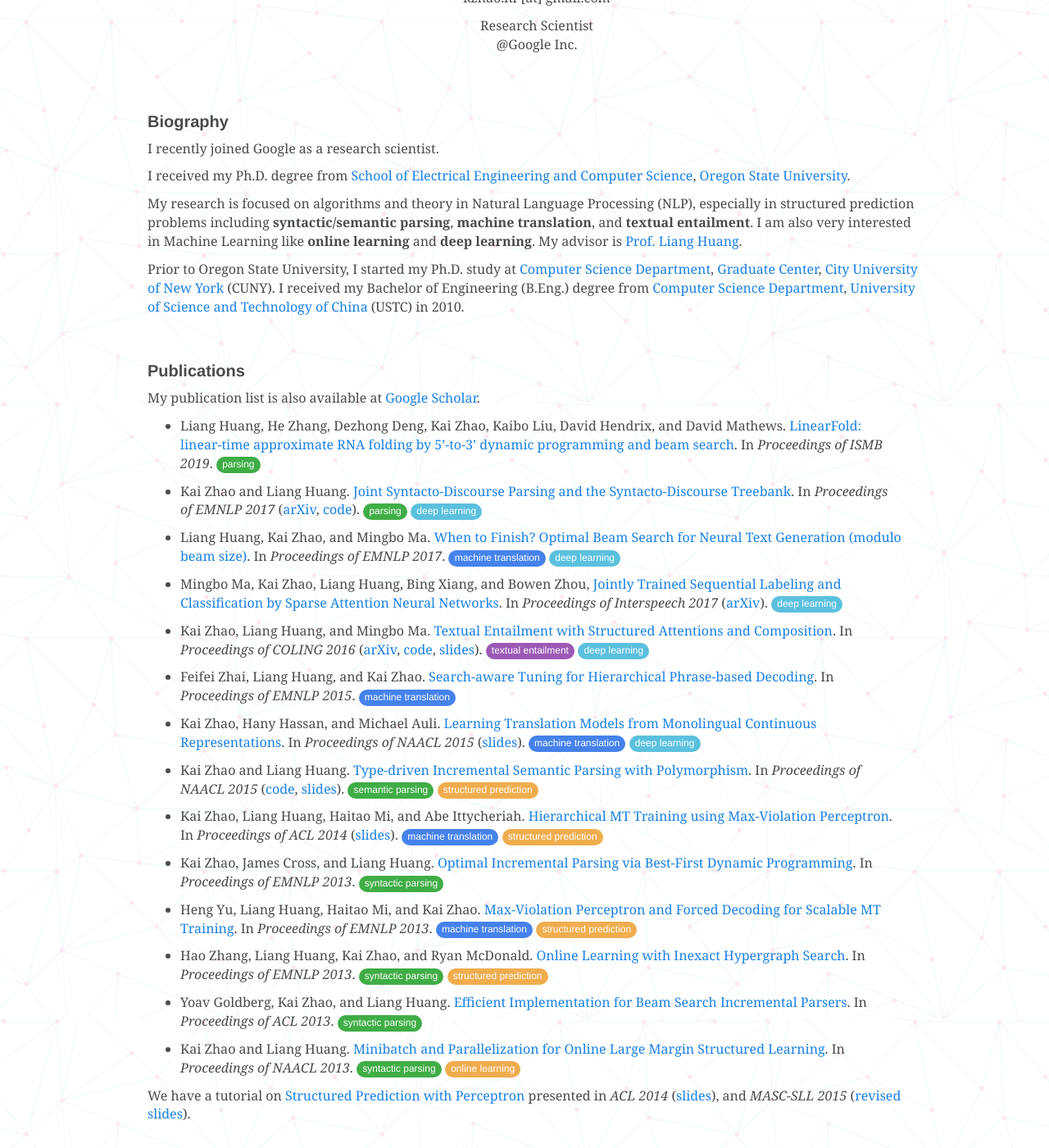
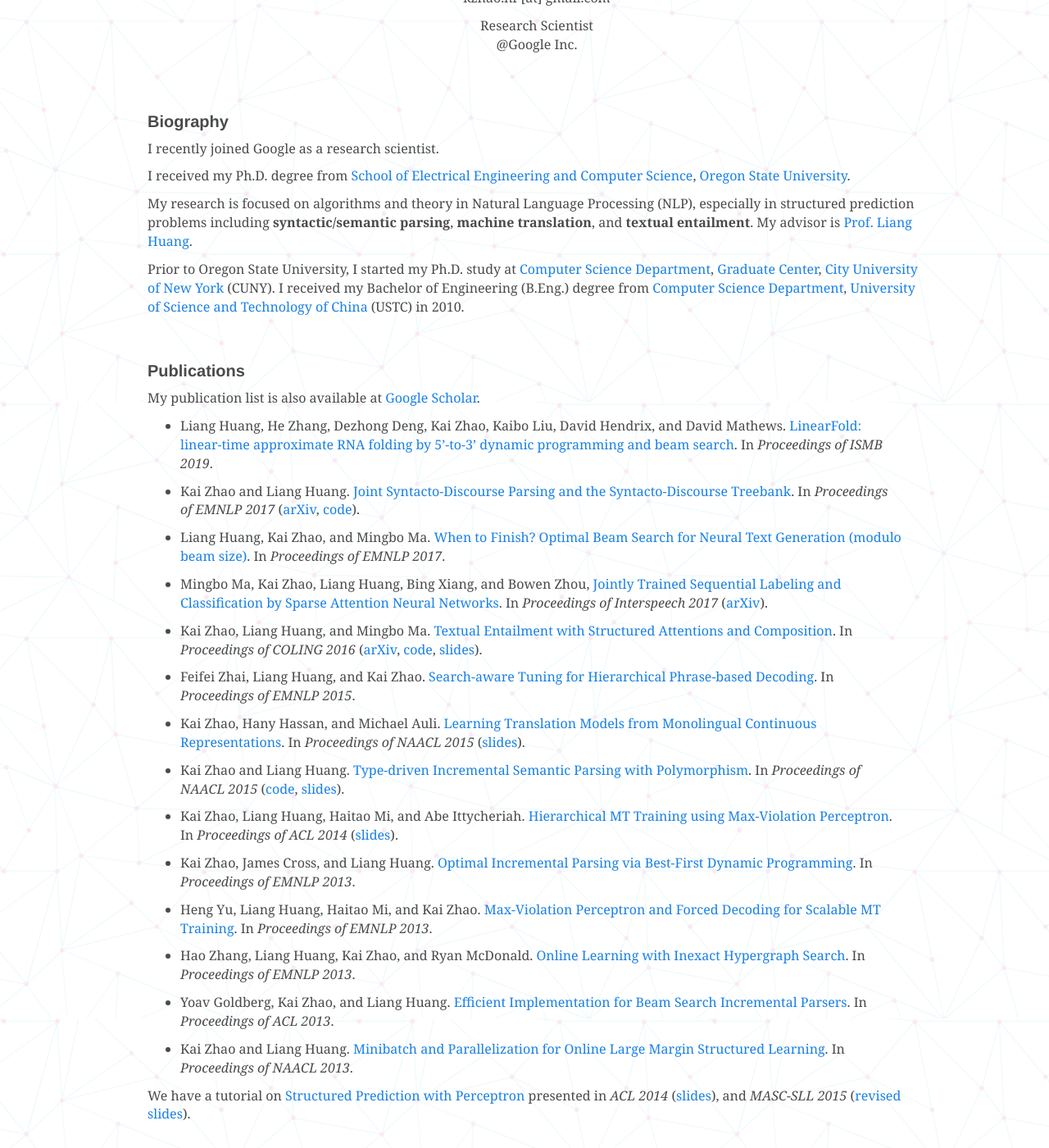
Before and after one commit to kaayy/kaayy.github.io, a Jekyll site: the page built from index.md, in a window 1280 px wide and 1400 px high, scrolled down 262 px. Shown: the whole window at 82% size. Built offline with Jekyll 4.4.1, drawn with Linux system fonts in a browser that asks for light colours; nearby versions of some CDN libraries.

Commit message:
Update index.md

```diff
--- a/index.md
+++ b/index.md
@@ -25,7 +25,7 @@
 
 I received my Ph.D. degree from [School of Electrical Engineering and Computer Science](http://eecs.oregonstate.edu/), [Oregon State University](http://www.oregonstate.edu).
 
-My research is focused on algorithms and theory in Natural Language Processing (NLP), especially in structured prediction problems including **syntactic/semantic parsing**, **machine translation**, and **textual entailment**. I am also very interested in Machine Learning like **online learning** and **deep learning**. My advisor is [Prof. Liang Huang](http://web.engr.oregonstate.edu/~huanlian/).
+My research is focused on algorithms and theory in Natural Language Processing (NLP), especially in structured prediction problems including **syntactic/semantic parsing**, **machine translation**, and **textual entailment**. My advisor is [Prof. Liang Huang](http://web.engr.oregonstate.edu/~huanlian/).
 
 Prior to Oregon State University, I started my Ph.D. study at [Computer Science Department](http://cs.gc.cuny.edu/), [Graduate Center](http://www.gc.cuny.edu/), [City University of New York](http://www.cuny.edu/index.html) (CUNY). I received my Bachelor of Engineering (B.Eng.) degree from [Computer Science Department](http://cs.ustc.edu.cn/), [University of Science and Technology of China](http://www.ustc.edu.cn/) (USTC) in 2010.
 
@@ -41,33 +41,33 @@
 
 My publication list is also available at [Google Scholar](http://scholar.google.com/citations?user=5CCzY6MAAAAJ&hl=en).
 
-* Liang Huang, He Zhang, Dezhong Deng, Kai Zhao, Kaibo Liu, David Hendrix, and David Mathews. [LinearFold: linear-time approximate RNA folding by 5’-to-3’ dynamic programming and beam search](https://academic.oup.com/bioinformatics/article-pdf/35/14/i295/29098742/btz375.pdf). In _Proceedings of ISMB 2019_. <span class="label label-success label-as-badge">parsing</span>
+* Liang Huang, He Zhang, Dezhong Deng, Kai Zhao, Kaibo Liu, David Hendrix, and David Mathews. [LinearFold: linear-time approximate RNA folding by 5’-to-3’ dynamic programming and beam search](https://academic.oup.com/bioinformatics/article-pdf/35/14/i295/29098742/btz375.pdf). In _Proceedings of ISMB 2019_.
 
-* Kai Zhao and Liang Huang. [Joint Syntacto-Discourse Parsing and the Syntacto-Discourse Treebank](http://aclweb.org/anthology/D/D17/D17-1225.pdf). In _Proceedings of EMNLP 2017_ ([arXiv](https://arxiv.org/abs/1708.08484), [code](https://github.com/kaayy/josydipa)). <span class="label label-success label-as-badge">parsing</span> <span class="label label-info label-as-badge">deep learning</span>
+* Kai Zhao and Liang Huang. [Joint Syntacto-Discourse Parsing and the Syntacto-Discourse Treebank](http://aclweb.org/anthology/D/D17/D17-1225.pdf). In _Proceedings of EMNLP 2017_ ([arXiv](https://arxiv.org/abs/1708.08484), [code](https://github.com/kaayy/josydipa)).
 
-* Liang Huang, Kai Zhao, and Mingbo Ma. [When to Finish? Optimal Beam Search for Neural Text Generation (modulo beam size)](http://aclweb.org/anthology/D/D17/D17-1227.pdf). In _Proceedings of EMNLP 2017_. <span class="label label-primary label-as-badge">machine translation</span> <span class="label label-info label-as-badge">deep learning</span>
+* Liang Huang, Kai Zhao, and Mingbo Ma. [When to Finish? Optimal Beam Search for Neural Text Generation (modulo beam size)](http://aclweb.org/anthology/D/D17/D17-1227.pdf). In _Proceedings of EMNLP 2017_.
 
-* Mingbo Ma, Kai Zhao, Liang Huang, Bing Xiang, and Bowen Zhou, [Jointly Trained Sequential Labeling and Classification by Sparse Attention Neural Networks](http://www.isca-speech.org/archive/Interspeech_2017/pdfs/1321.PDF). In _Proceedings of Interspeech 2017_ ([arXiv](https://arxiv.org/abs/1709.10191)). <span class="label label-info label-as-badge">deep learning</span>
+* Mingbo Ma, Kai Zhao, Liang Huang, Bing Xiang, and Bowen Zhou, [Jointly Trained Sequential Labeling and Classification by Sparse Attention Neural Networks](http://www.isca-speech.org/archive/Interspeech_2017/pdfs/1321.PDF). In _Proceedings of Interspeech 2017_ ([arXiv](https://arxiv.org/abs/1709.10191)).
 
-* Kai Zhao, Liang Huang, and Mingbo Ma. [Textual Entailment with Structured Attentions and Composition](http://aclweb.org/anthology/C16-1212). In _Proceedings of COLING 2016_ ([arXiv](https://arxiv.org/abs/1701.01126), [code](https://github.com/kaayy/structured-attention), [slides](files/structuredatt_slides.pdf)). <span class="label label-info label-purple label-as-badge">textual entailment</span> <span class="label label-info label-as-badge">deep learning</span>
+* Kai Zhao, Liang Huang, and Mingbo Ma. [Textual Entailment with Structured Attentions and Composition](http://aclweb.org/anthology/C16-1212). In _Proceedings of COLING 2016_ ([arXiv](https://arxiv.org/abs/1701.01126), [code](https://github.com/kaayy/structured-attention), [slides](files/structuredatt_slides.pdf)).
 
-* Feifei Zhai, Liang Huang, and Kai Zhao. [Search-aware Tuning for Hierarchical Phrase-based Decoding](http://aclweb.org/anthology/D/D15/D15-1149.pdf). In _Proceedings of EMNLP 2015_. <span class="label label-primary label-as-badge">machine translation</span>
+* Feifei Zhai, Liang Huang, and Kai Zhao. [Search-aware Tuning for Hierarchical Phrase-based Decoding](http://aclweb.org/anthology/D/D15/D15-1149.pdf). In _Proceedings of EMNLP 2015_.
 
-* Kai Zhao, Hany Hassan, and Michael Auli. [Learning Translation Models from Monolingual Continuous Representations](http://www.aclweb.org/anthology/N/N15/N15-1176.pdf). In _Proceedings of NAACL 2015_ ([slides](files/continuoustm_slides.pdf)). <span class="label label-primary label-as-badge">machine translation</span> <span class="label label-info label-as-badge">deep learning</span>
+* Kai Zhao, Hany Hassan, and Michael Auli. [Learning Translation Models from Monolingual Continuous Representations](http://www.aclweb.org/anthology/N/N15/N15-1176.pdf). In _Proceedings of NAACL 2015_ ([slides](files/continuoustm_slides.pdf)).
 
-* Kai Zhao and Liang Huang. [Type-driven Incremental Semantic Parsing with Polymorphism](http://www.aclweb.org/anthology/N/N15/N15-1162.pdf). In _Proceedings of NAACL 2015_ ([code](https://github.com/kaayy/TISP), [slides](files/type-driven-semantic-parsing.pdf)). <span class="label label-success label-as-badge">semantic parsing</span> <span class="label label-warning label-as-badge">structured prediction</span>
+* Kai Zhao and Liang Huang. [Type-driven Incremental Semantic Parsing with Polymorphism](http://www.aclweb.org/anthology/N/N15/N15-1162.pdf). In _Proceedings of NAACL 2015_ ([code](https://github.com/kaayy/TISP), [slides](files/type-driven-semantic-parsing.pdf)).
 
-* Kai Zhao, Liang Huang, Haitao Mi, and Abe Ittycheriah. [Hierarchical MT Training using Max-Violation Perceptron](http://www.aclweb.org/anthology/P/P14/P14-2127.pdf). In _Proceedings of ACL 2014_ ([slides](files/hiero-maxforce_slides.pdf)). <span class="label label-primary label-as-badge">machine translation</span> <span class="label label-warning label-as-badge">structured prediction</span>
+* Kai Zhao, Liang Huang, Haitao Mi, and Abe Ittycheriah. [Hierarchical MT Training using Max-Violation Perceptron](http://www.aclweb.org/anthology/P/P14/P14-2127.pdf). In _Proceedings of ACL 2014_ ([slides](files/hiero-maxforce_slides.pdf)).
 
-* Kai Zhao, James Cross, and Liang Huang. [Optimal Incremental Parsing via Best-First Dynamic Programming](http://aclweb.org/anthology/D/D13/D13-1071.pdf). In _Proceedings of EMNLP 2013_. <span class="label label-success label-as-badge">syntactic parsing</span>
+* Kai Zhao, James Cross, and Liang Huang. [Optimal Incremental Parsing via Best-First Dynamic Programming](http://aclweb.org/anthology/D/D13/D13-1071.pdf). In _Proceedings of EMNLP 2013_.
 
-* Heng Yu, Liang Huang, Haitao Mi, and Kai Zhao. [Max-Violation Perceptron and Forced Decoding for Scalable MT Training](http://aclweb.org/anthology/D/D13/D13-1112.pdf). In _Proceedings of EMNLP 2013_. <span class="label label-primary label-as-badge">machine translation</span> <span class="label label-warning label-as-badge">structured prediction</span>
+* Heng Yu, Liang Huang, Haitao Mi, and Kai Zhao. [Max-Violation Perceptron and Forced Decoding for Scalable MT Training](http://aclweb.org/anthology/D/D13/D13-1112.pdf). In _Proceedings of EMNLP 2013_.
 
-* Hao Zhang, Liang Huang, Kai Zhao, and Ryan McDonald. [Online Learning with Inexact Hypergraph Search](http://aclweb.org/anthology/D/D13/D13-1093.pdf). In _Proceedings of EMNLP 2013_. <span class="label label-success label-as-badge">syntactic parsing</span> <span class="label label-warning label-as-badge">structured prediction</span>
+* Hao Zhang, Liang Huang, Kai Zhao, and Ryan McDonald. [Online Learning with Inexact Hypergraph Search](http://aclweb.org/anthology/D/D13/D13-1093.pdf). In _Proceedings of EMNLP 2013_.
 
-* Yoav Goldberg, Kai Zhao, and Liang Huang. [Efficient Implementation for Beam Search Incremental Parsers](http://www.aclweb.org/anthology/P/P13/P13-2111.pdf). In _Proceedings of ACL 2013_. <span class="label label-success label-as-badge">syntactic parsing</span>
+* Yoav Goldberg, Kai Zhao, and Liang Huang. [Efficient Implementation for Beam Search Incremental Parsers](http://www.aclweb.org/anthology/P/P13/P13-2111.pdf). In _Proceedings of ACL 2013_.
 
-* Kai Zhao and Liang Huang. [Minibatch and Parallelization for Online Large Margin Structured Learning](http://www.aclweb.org/anthology/N/N13/N13-1038.pdf). In _Proceedings of NAACL 2013_. <span class="label label-success label-as-badge">syntactic parsing</span> <span class="label label-warning label-as-badge">online learning</span>
+* Kai Zhao and Liang Huang. [Minibatch and Parallelization for Online Large Margin Structured Learning](http://www.aclweb.org/anthology/N/N13/N13-1038.pdf). In _Proceedings of NAACL 2013_.
 
 
 We have a tutorial on [Structured Prediction with Perceptron](http://www.anthology.aclweb.org/P/P14/P14-6.pdf#page=14) presented in _ACL 2014_ ([slides](http://web.engr.oregonstate.edu/~huanlian/slides/perc-tutorial.pdf)), and _MASC-SLL 2015_ ([revised slides](files/perc-tutorial-masc.pdf)).
```
